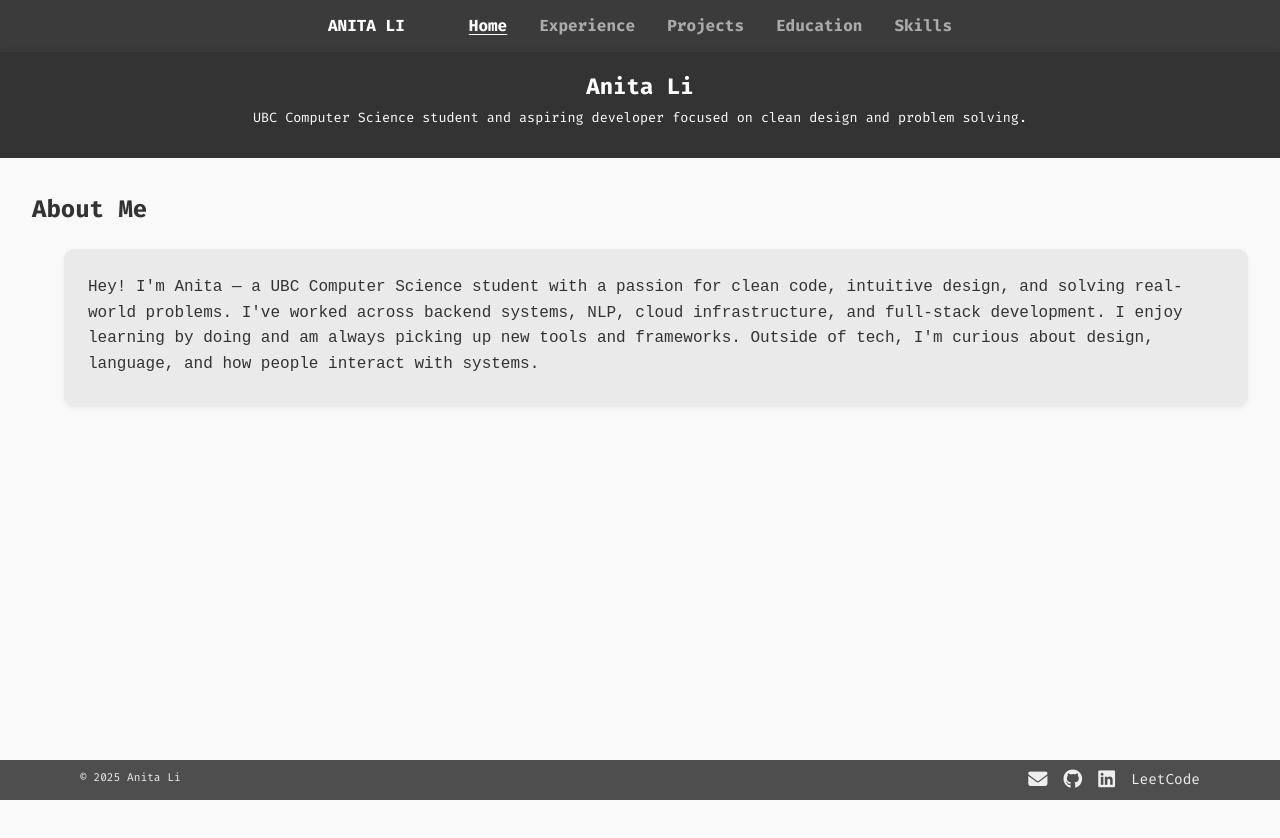
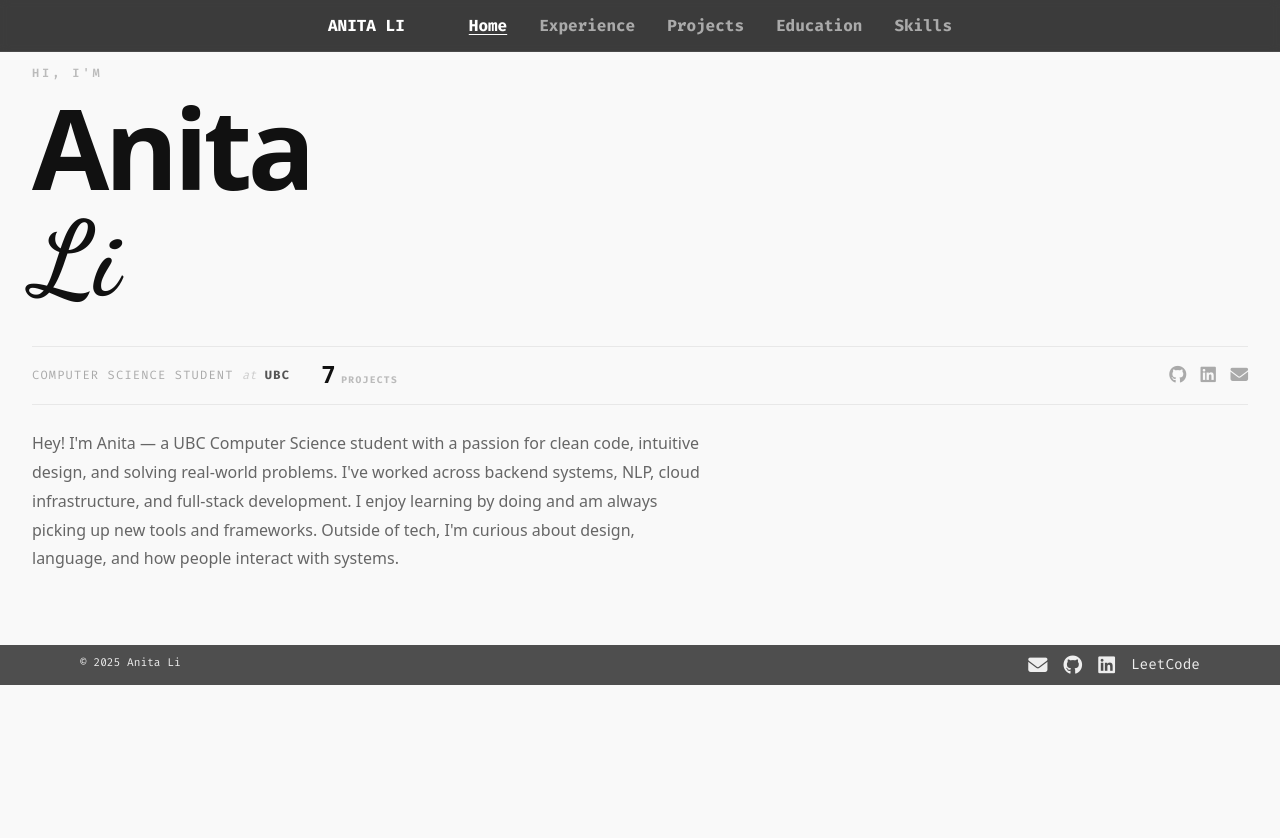
Before and after one commit to anitalidev/AnitasWebsite, a React (Vite) app in the folder frontend/: page /home in a window 1280 px wide. Shown: the top 838 px of the page. After the commit the page ends 800 px from the top, so only its background shows below. Built offline with nearby package versions, Linux system fonts and the light colour scheme; the HTML template or start-up script is replaced by a standard one.

Commit message:
Make title card for Home

```diff
--- a/frontend/src/App.jsx
+++ b/frontend/src/App.jsx
@@ -1,4 +1,3 @@
-import MainPage from "./pages/MainPage.jsx";
 import Home from "./pages/Home.jsx";
 import Experience from "./pages/Experience.jsx";
 import Project from "./pages/Project.jsx";
@@ -39,7 +38,6 @@ export default function App() {
    return (
        <BrowserRouter>
            <Routes>
-               <Route path='/' element={ <MainPage navs={navs}/> } />
                <Route path='/home' element={ <Home navs={navs}/> } />
                <Route path='/experience' element={ <Experience navs={navs}/> } />
                <Route path='/projects' element={ <Project navs={navs}/> } />
--- a/frontend/src/components/BigTitleCard.jsx
+++ b/frontend/src/components/BigTitleCard.jsx
@@ -0,0 +1,39 @@
+export default function BigTitleCard({ firstName, lastName, role, company, tagline, socials, stats }) {
+    return (
+        <div className='btc'>
+            <p className='btc-hi'>HI, I'M</p>
+
+            <h1 className='btc-name'>
+                <span className='btc-first'>{firstName}</span>
+                <span className='btc-last'>{lastName}</span>
+            </h1>
+
+            <div className='btc-meta'>
+                <span className='btc-role'>
+                    {role} <em>at</em> <strong>{company}</strong>
+                </span>
+
+                {stats?.map(({ num, label }) => (
+                    <div key={label} className='btc-stat'>
+                        <span className='btc-stat-num'>{num}</span>
+                        <span className='btc-stat-label'>{label}</span>
+                    </div>
+                ))}
+
+                <div className='btc-meta-spacer' />
+
+                {socials?.length > 0 && (
+                    <div className='btc-connect'>
+                        {socials.map(({ href, icon, label }) => (
+                            <a key={label} href={href} target='_blank' rel='noopener noreferrer' aria-label={label}>
+                                <i className={icon} />
+                            </a>
+                        ))}
+                    </div>
+                )}
+            </div>
+
+            <p className='btc-tagline'>{tagline}</p>
+        </div>
+    );
+}
--- a/frontend/src/data/about.js
+++ b/frontend/src/data/about.js
@@ -1,3 +1,14 @@
-const about = `Hey! I'm Anita — a UBC Computer Science student with a passion for clean code, intuitive design, and solving real-world problems. I've worked across backend systems, NLP, cloud infrastructure, and full-stack development. I enjoy learning by doing and am always picking up new tools and frameworks. Outside of tech, I'm curious about design, language, and how people interact with systems.`
+const about = {
+    firstName: 'Anita',
+    lastName: 'Li',
+    role: 'Computer Science Student',
+    company: 'UBC',
+    tagline: 'Hey! I\'m Anita — a UBC Computer Science student with a passion for clean code, intuitive design, and solving real-world problems. I\'ve worked across backend systems, NLP, cloud infrastructure, and full-stack development. I enjoy learning by doing and am always picking up new tools and frameworks. Outside of tech, I\'m curious about design, language, and how people interact with systems.',
+    socials: [
+        { href: 'https://github.com/anitalidev', icon: 'fa-brands fa-github', label: 'GitHub' },
+        { href: 'https://linkedin.com/in/', icon: 'fa-brands fa-linkedin', label: 'LinkedIn' },
+        { href: 'mailto:anitalidev@gmail.com', icon: 'fa-solid fa-envelope', label: 'Email' },
+    ],
+}
 
 export default about
--- a/frontend/src/index.css
+++ b/frontend/src/index.css
@@ -1,3 +1,5 @@
+@import url('https://fonts.googleapis.com/css2?family=Dancing+Script:wght@700&display=swap');
+
 /* ========== Base Layout ========== */
 html {
     overscroll-behavior: none;
@@ -221,7 +223,6 @@ body {
 /* ========== Footer ========== */
 footer {
     background-color: rgba(51, 51, 51, 0.86);
-    backdrop-filter: blur(5px);
     text-align: center;
     padding: 0;
     min-height: 5vh;
@@ -229,12 +230,7 @@ footer {
     display: flex;
     flex-direction: row;
     line-height: 1;
-    position:fixed;
     justify-content: space-between;
-    bottom: 0;
-    left: 0;
-    right: 0;       /* stretches full width */
-    z-index: 100;   /* sits above other content */
 }
 
 footer p {
@@ -311,9 +307,8 @@ header {
     padding-top: 0;
     padding-left: 2rem;
     padding-right: 2rem;
-    padding-bottom: 3rem;
+    padding-bottom: 2rem;
     box-sizing: border-box;
-    min-height: 100vh;
 }
 
 .main-content h2 {
@@ -758,3 +753,127 @@ pre {
     white-space: nowrap;
     flex-shrink: 0;
 }
+
+/* ========== BigTitleCard ========== */
+.btc {
+    display: flex;
+    flex-direction: column;
+    padding: 4rem 0 2.5rem;
+}
+
+.btc-hi {
+    font-size: 0.75rem;
+    font-weight: 600;
+    letter-spacing: 0.24em;
+    color: #bbb;
+    text-transform: uppercase;
+    margin: 0 0 0.5rem;
+}
+
+.btc-name {
+    display: flex;
+    flex-direction: column;
+    margin: 0 0 1.8rem;
+    line-height: 1;
+}
+
+.btc-first {
+    font-family: system-ui, -apple-system, sans-serif;
+    font-size: 7rem;
+    font-weight: 900;
+    color: #111;
+    letter-spacing: -0.04em;
+    line-height: 1;
+}
+
+.btc-last {
+    font-family: 'Dancing Script', cursive;
+    font-size: 6.5rem;
+    font-weight: 700;
+    color: #111;
+    line-height: 1.1;
+}
+
+/* info bar */
+.btc-meta {
+    display: flex;
+    align-items: center;
+    gap: 2rem;
+    padding: 0.9rem 0;
+    border-top: 1px solid #e8e8e8;
+    border-bottom: 1px solid #e8e8e8;
+    margin-bottom: 1.5rem;
+}
+
+.btc-role {
+    font-size: 0.75rem;
+    letter-spacing: 0.1em;
+    text-transform: uppercase;
+    color: #aaa;
+    margin: 0;
+    white-space: nowrap;
+}
+
+.btc-role em {
+    font-style: italic;
+    text-transform: none;
+    letter-spacing: 0;
+    color: #ccc;
+}
+
+.btc-role strong {
+    color: #555;
+}
+
+.btc-stat {
+    display: flex;
+    align-items: baseline;
+    gap: 0.4rem;
+    white-space: nowrap;
+}
+
+.btc-stat-num {
+    font-family: system-ui, -apple-system, sans-serif;
+    font-size: 1.4rem;
+    font-weight: 900;
+    color: #111;
+    line-height: 1;
+}
+
+.btc-stat-label {
+    font-size: 0.6rem;
+    font-weight: 700;
+    letter-spacing: 0.14em;
+    text-transform: uppercase;
+    color: #bbb;
+}
+
+.btc-meta-spacer {
+    flex: 1;
+}
+
+.btc-connect {
+    display: flex;
+    align-items: center;
+    gap: 0.9rem;
+}
+
+.btc-connect a {
+    color: #aaa;
+    font-size: 1.1rem;
+    text-decoration: none;
+    transition: color 0.15s;
+}
+
+.btc-connect a:hover {
+    color: #111;
+}
+
+.btc-tagline {
+    font-family: system-ui, -apple-system, sans-serif;
+    font-size: 1rem;
+    color: #666;
+    line-height: 1.8;
+    margin: 0;
+    max-width: 680px;
+}
--- a/frontend/src/pages/Education.jsx
+++ b/frontend/src/pages/Education.jsx
@@ -8,7 +8,7 @@ export default function Education({ navs }) {
         <>
             <NavigationBar navs={navs} title='ANITA LI'/>
             <div className='main-content'>
-                <TitleCard title='Anita Li' description='My academic journey at UBC, including coursework, achievements, and awards.' />
+                <TitleCard title='Education' description='My academic journey at UBC, including coursework, achievements, and awards.' />
                 <EducationSection id='eduAndAwards' title='Education and Awards' />
             </div>
             <Footer />
--- a/frontend/src/pages/Experience.jsx
+++ b/frontend/src/pages/Experience.jsx
@@ -10,7 +10,7 @@ export default function Experience({ navs }) {
         <>
             <NavigationBar navs={navs} title='ANITA LI'/>
             <div className='main-content'>
-                <TitleCard title='Anita Li' description='Internships, part-time roles, and volunteering — where I have put my skills to work.' />
+                <TitleCard title='Experience' description='Internships, part-time roles, and volunteering — where I have put my skills to work.' />
                 <Experiences id='wexperience' title='Work Experience' experiences={workExperiences}/>
                 <Experiences id='vexperience' title='Volunteer Experience' experiences={volExperiences}/>
             </div>
--- a/frontend/src/pages/Home.jsx
+++ b/frontend/src/pages/Home.jsx
@@ -1,18 +1,19 @@
 import NavigationBar from "../components/NavigationBar.jsx";
-import TitleCard from "../components/TitleCard.jsx";
-import About from "../sections/About.jsx";
 import about from "../data/about.js";
+import projects from "../data/projects.js";
 import Footer from "../sections/Footer.jsx";
+import BigTitleCard from "../components/BigTitleCard.jsx";
+
+const stats = [{ num: projects.length, label: 'Projects' }];
 
 export default function Home({ navs }) {
     return (
         <>
             <NavigationBar navs={navs} title='ANITA LI'/>
             <div className='main-content'>
-                <TitleCard title='Anita Li' description='UBC Computer Science student and aspiring developer focused on clean design and problem solving.' />
-                <About id='about' title='About Me' content={about} />
+                <BigTitleCard {...about} stats={stats} />
             </div>
             <Footer />
         </>
-)
+    )
 }
--- a/frontend/src/pages/MainPage.jsx
+++ /dev/null
@@ -1,31 +0,0 @@
-import Experiences from '../sections/Experiences.jsx'
-import Projects from '../sections/Projects.jsx'
-import About from '../sections/About.jsx'
-import NavigationBar from "../components/NavigationBar.jsx";
-import Footer from "../sections/Footer.jsx";
-import TitleCard from "../components/TitleCard.jsx";
-
-import about from "../data/about.js";
-import volExperiences from "../data/volExperiences.js";
-import workExperiences from "../data/workExperiences.js";
-import projects from "../data/projects.js";
-import hackathonProjects from "../data/hackathonProjects.js";
-import education from "../data/education.js";
-
-export default function MainPage({ navs }) {
-    return (
-        <>
-            <NavigationBar navs={navs} title='ANITA LI'/>
-            <div className='main-content'>
-                <TitleCard title='Anita Li' description='UBC Computer Science student and aspiring developer focused on clean design and problem solving.' />
-                <About id='about' title='About Me' content={about} />
-                <Experiences id='wexperience' title='Work Experience' experiences={workExperiences}/>
-                <Experiences id='vexperience' title='Volunteer Experience' experiences={volExperiences}/>
-                <Projects id='projects' title='Project' projects={projects}/>
-                <Projects id='hackathons' title='Hackathons' projects={hackathonProjects}/>
-                <About id='eduAndAwards' title='Education and Awards' content={education} />
-            </div>
-            <Footer />
-        </>
-    )
-}
--- a/frontend/src/sections/About.jsx
+++ /dev/null
@@ -1,12 +0,0 @@
-export default function About({ aboutRef, id, title, content }) {
-    return (
-        <section id={ id }>
-            <h2 ref={ aboutRef }> { title } </h2>
-            <div className='about'>
-                <pre>
-                    { content }
-                </pre>
-            </div>
-        </section>
-    )
-}
```
